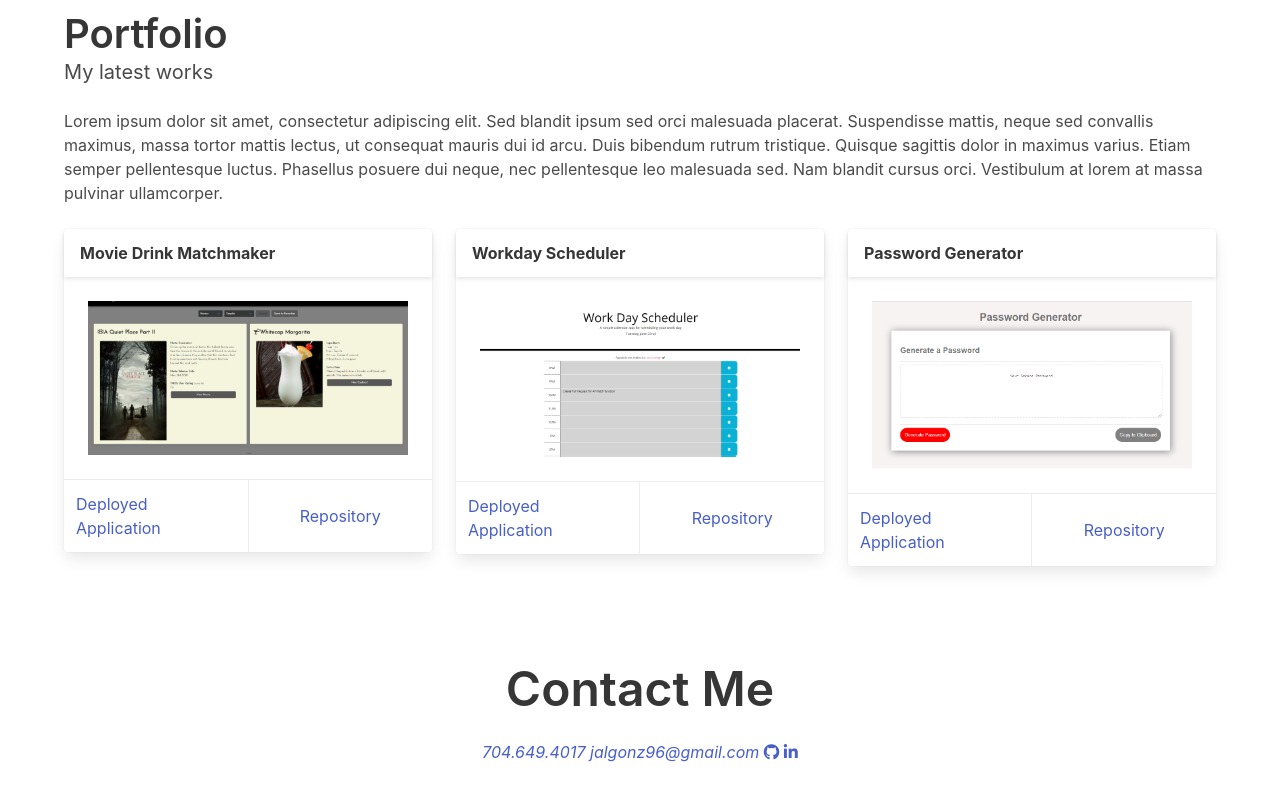
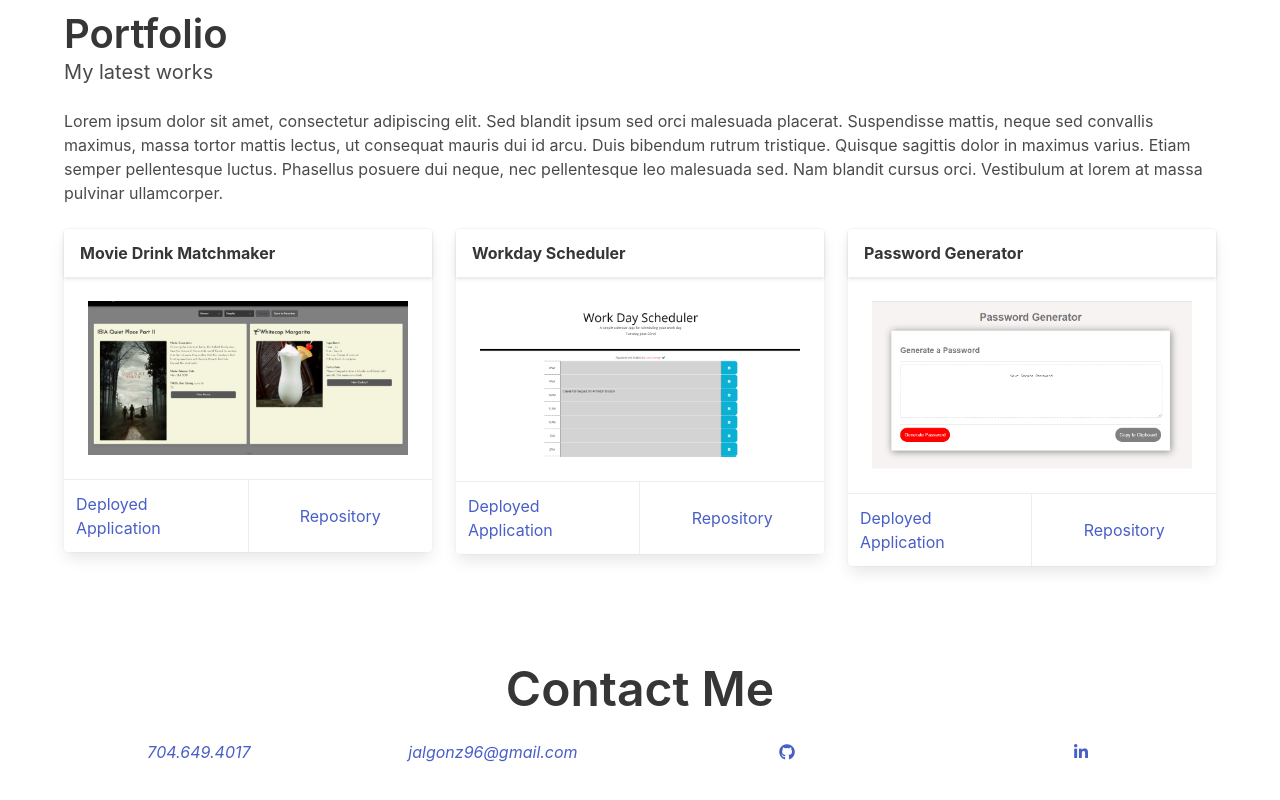
Before and after one commit to jalgonz/jg-portfolio, a plain HTML site: page index.html in a window 1280 px wide. Shown: the part 1179-1979 px from the top of the page. Drawn offline with nearby package versions, Linux system fonts and the light colour scheme.

Commit message:
spaced out contact links

```diff
--- a/index.html
+++ b/index.html
@@ -151,12 +151,11 @@
                     <div class="columns">
                         <div class="column">
                             <h1 class="title is-1">Contact Me</h1>
-                            <address>
-                                <a href="tel:+17046494017">704.649.4017</a>
-                                <a href="mailto:jalgonz96@gmail.com">jalgonz96@gmail.com</a>
-                                <a href="https://github.com/jalgonz"><i class="fab fa-github"></i></a>
-                                <a href="https://www.linkedin.com/in/joshua-gonzalez-277380215/"></a>
-                                <a href="https://www.linkedin.com/in/joshua-gonzalez-277380215/https://www.linkedin.com/in/joshua-gonzalez-277380215/"><i class="fab fa-linkedin-in"></i></a>
+                            <address class="columns">
+                                <a href="tel:+17046494017" class="column">704.649.4017</a>
+                                <a href="mailto:jalgonz96@gmail.com" class="column">jalgonz96@gmail.com</a>
+                                <a href="https://github.com/jalgonz" class="column"><i class="fab fa-github"></i></a>
+                                <a href="https://www.linkedin.com/in/joshua-gonzalez-277380215/" class="column"><i class="fab fa-linkedin-in"></i></a>
                             </address>
                         </div>
                     </div>
```
